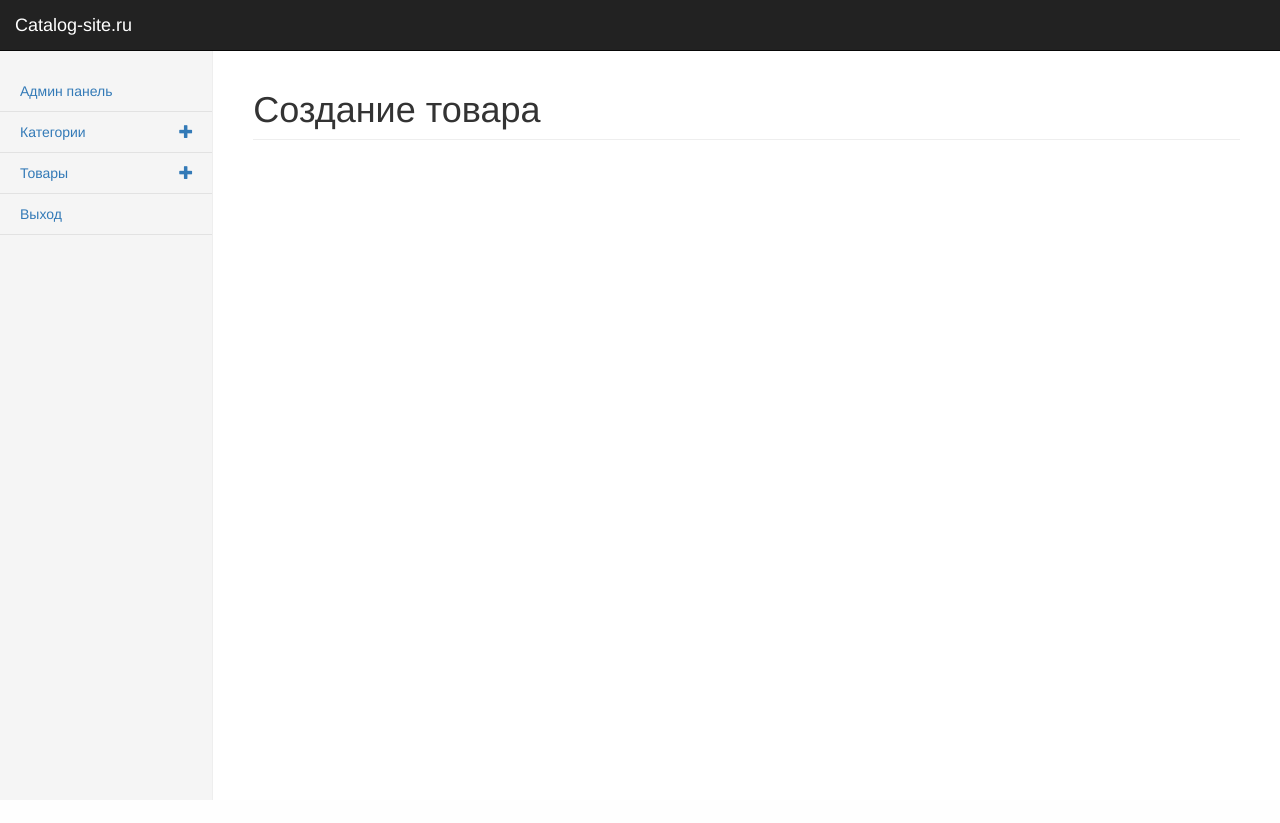
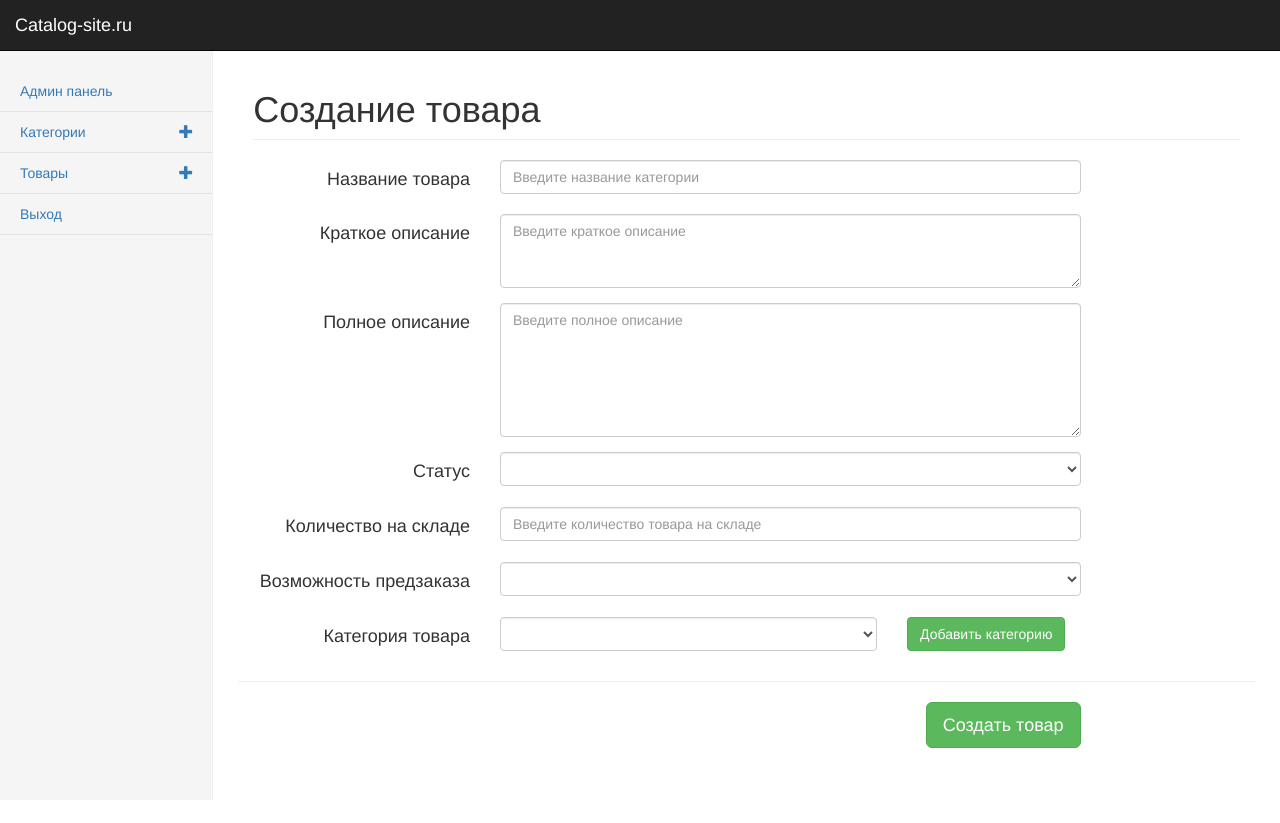
Before and after one commit to roma-dev/catalog-site.ru, a PHP site: page /admin/good/create in a window 1280 px wide. Before the commit the page ends 800 px from the top, so only its background shows below. Run offline with PHP 8.4, Linux system fonts and the light colour scheme; the visitor is signed in with stand-in values (Sample User, id 1); tables that the repository leaves empty or names only in its code hold one stand-in row (values such as "Sample post").

Commit message:
Отредактировал вид create category. Добавил js  функционал добавления нескольких категорий.

```diff
--- a/backend/public/css/admin.css
+++ b/backend/public/css/admin.css
@@ -65,3 +65,7 @@ body {
 .form-horizontal__item-left-col{
 	text-align: right;
 }
+/*------------------------------*/
+.select-category-item, .input-category__item{
+	margin-bottom: 10px;
+}
--- a/backend/public/js/admin.js
+++ b/backend/public/js/admin.js
@@ -20,4 +20,24 @@ $( document ).ready(function() {
 
 		window.location = location;
 	});
+
+
+	$('#add-category-button').click(function(){
+		// берем выпадающий список у первого селекта
+		var htmlOptions = $('.first-category-item').html();
+
+		var htmlSelect =
+				'<div class="input-group select-category-item">'
+				+ '<select name="Good[category_id][]" type="text" class="col-lg-3 form-control select-category-item">'
+				+ htmlOptions
+				+ '</select>'
+				+ '<span class="input-group-btn">'
+				+ '<button onclick="$(this).parents(\'div.input-group\').remove();" class="btn btn-danger delete-category-block" type="button"><span class="glyphicon glyphicon-remove"></span></button>'
+				+ '</span>'
+				+ '</div>';
+
+		$('#select-category-container').append(htmlSelect);
+
+	});
+
 });
--- a/backend/views/good/create.php
+++ b/backend/views/good/create.php
@@ -2,3 +2,92 @@
 $title = 'Создание товара';
 $pagination = false;
 ?>
+<?php if(isset($errorMessage)): ?>
+<div class="row">
+	<div class="alert alert-danger alert-dismissable col-lg-10">
+	  <button type="button" class="close" data-dismiss="alert" aria-hidden="true">&times;</button>
+	  <span><?=$errorMessage?></span>
+	</div>
+</div>
+<?php endif;?>
+
+<form class="form-horizontal" action="/admin/good/create" method="post">
+	<div class="row">
+		<div class="row form-horizontal__item-row">
+			<div class="col-lg-3 form-horizontal__item-left-col"><h4>Название товара</h4></div>
+			<div class="col-lg-7 form-horizontal__item-right-col">
+				<input name="Good[name]" type="text" class="form-control" id="name" placeholder="Введите название категории" required>
+			</div>
+		</div>
+		<div class="row form-horizontal__item-row">
+			<div class="col-lg-3 form-horizontal__item-left-col"><h4>Краткое описание</h4></div>
+			<div class="col-lg-7 form-horizontal__item-right-col">
+				<textarea name="Good[short_description]" class="form-control" rows="3" placeholder="Введите краткое описание" required></textarea>
+			</div>
+		</div>
+		<div class="row form-horizontal__item-row">
+			<div class="col-lg-3 form-horizontal__item-left-col"><h4>Полное описание</h4></div>
+			<div class="col-lg-7 form-horizontal__item-right-col">
+				<textarea name="Good[full_description]" class="form-control" rows="6" placeholder="Введите полное описание" required></textarea>
+			</div>
+		</div>
+		<div class="row form-horizontal__item-row">
+			<div class="col-lg-3 form-horizontal__item-left-col"><h4>Статус</h4></div>
+			<div class="col-lg-7 form-horizontal__item-right-col">
+				<select name="Good[active]" id="active" type="text" class="form-control" required>
+				<option></option>
+				<option value="1">Активная</option>
+				<option value="0">Неактивная</option>d
+			  </select>
+			</div>
+		</div>
+		<div class="row form-horizontal__item-row">
+			<div class="col-lg-3 form-horizontal__item-left-col"><h4>Количество на складе</h4></div>
+			<div class="col-lg-7 form-horizontal__item-right-col">
+				<input name="Good[count]" type="text" class="form-control" id="name" placeholder="Введите количество товара на складе" required>
+			</div>
+		</div>
+		<div class="row form-horizontal__item-row">
+			<div class="col-lg-3 form-horizontal__item-left-col"><h4>Возможность предзаказа</h4></div>
+			<div class="col-lg-7 form-horizontal__item-right-col">
+				<select name="Good[is_available]" id="active" type="text" class="form-control" required>
+				<option></option>
+				<option value="1">Доступен</option>
+				<option value="0">Не доступен</option>
+			  </select>
+			</div>
+		</div>
+		<div class="row form-horizontal__item-row">
+			<div class="col-lg-3 form-horizontal__item-left-col">
+				<h4>Категория товара</h4>
+			</div>
+			<div class="col-lg-7 form-horizontal__item-right-col">
+				<div class="row">
+					<div id="select-category-container" class="col-lg-8 select-category__item">
+						<select name="Good[category_id][]" type="text" class="form-control first-category-item select-category-item" required>
+							<option></option>
+							<?php if(isset($categories) && is_array($categories)):?>
+								<?php foreach ($categories as $category): ?>
+								<option value="<?=$category['id']?>"><?=$category['name']?></option>
+								<?php endforeach;?>
+
+
+							<?php endif;?>
+						</select>
+
+					</div>
+
+					<div class="col-lg-3 text-right">
+						<button id="add-category-button" class="btn btn-success" type="button">Добавить категорию</button>
+					</div>
+				</div>
+			</div>
+		</div>
+		<hr>
+		<div class="row form-horizontal__item-row" style="text-align: right; ">
+			<div class="col-lg-10">
+				<button class="btn btn-success btn-lg" type="submit">Создать товар</button>
+			</div>
+		</div>
+	</div>
+</form>
```
